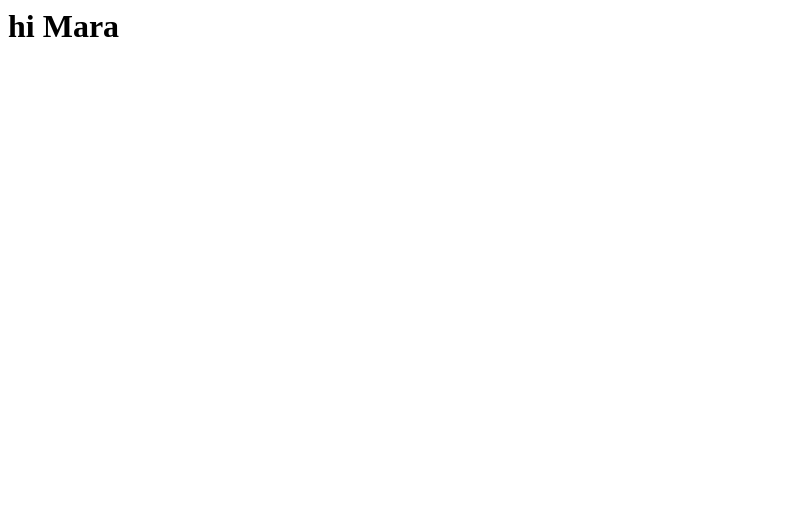
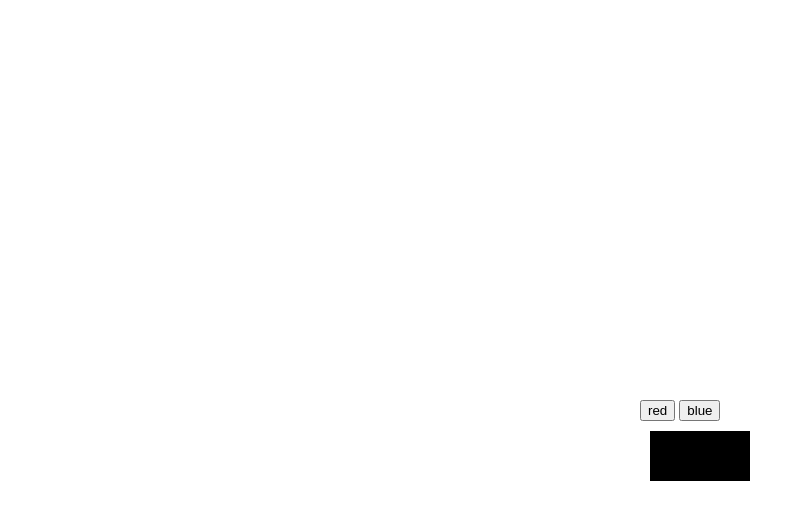
Before and after one commit to gantushigbayasgalan/gantushigbayasgalan.github.io, a plain HTML site: page index.html in a window 1280 px wide. Shown: the whole page, without its empty margins (0-805 px from the left). Drawn offline with Linux system fonts and the light colour scheme.

Commit message:
tushge changed index html

```diff
--- a/index.html
+++ b/index.html
@@ -1,3 +1,35 @@
-<h1>
-    hi Mara
-</h1>
+<!DOCTYPE html>
+<html>
+<head>
+    <meta charset="utf-8" />
+    <meta http-equiv="X-UA-Compatible" content="IE=edge">
+    <title>Page Title</title>
+    <meta name="viewport" content="width=device-width, initial-scale=1">
+    <script src="main.js"></script>
+
+    <style>
+        .center {
+            height: auto;
+            position: absolute;
+            /* width: 100%; */
+            top: 50%;
+            left: 50%;
+        }
+        #panel {
+            width: 100px;
+            height: 50px;
+            background-color: black;
+            margin: 10px;
+        }
+    </style>
+</head>
+<body>
+    <div class="center">
+        <button onclick="myFunction('red')">red</button>
+        <button onclick="myFunction('blue')">blue</button>
+        <div id="panel">
+        </div>
+        <p id="demo"></p>
+    </div>
+</body>
+</html>
--- /dev/null
+++ b/main.js
@@ -0,0 +1,3 @@
+function myFunction(color) {
+    document.getElementById("panel").style.backgroundColor = color;
+}
```
